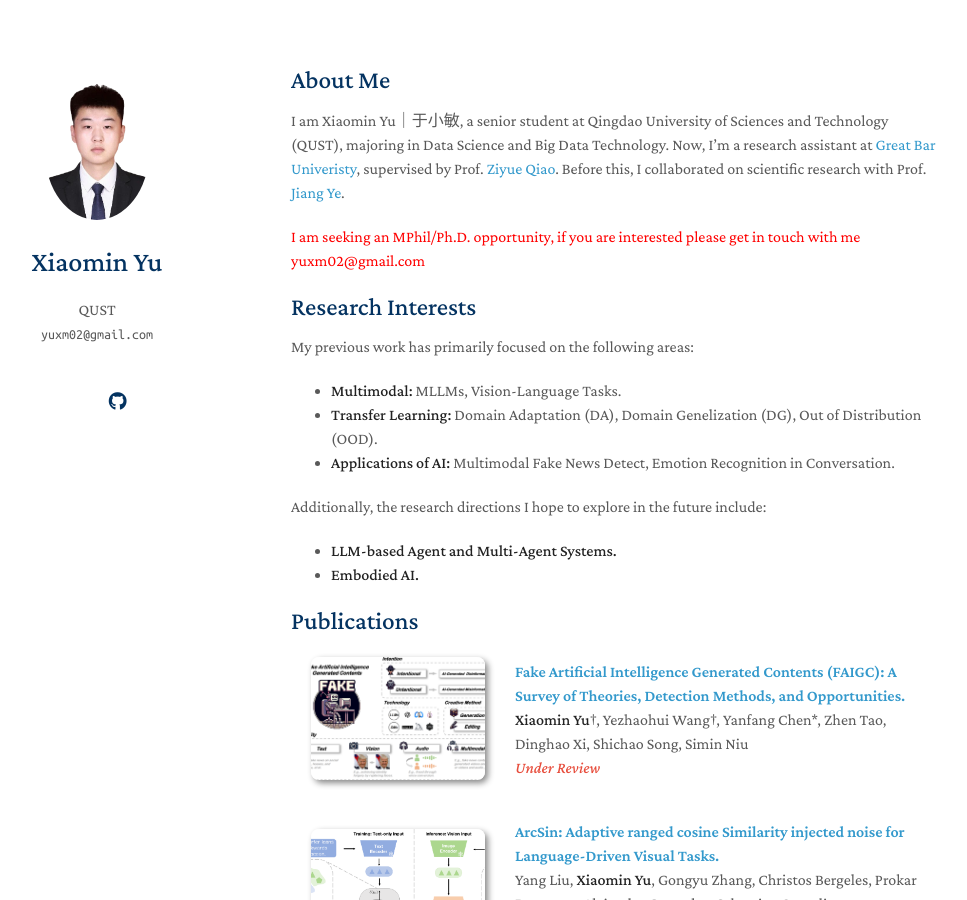
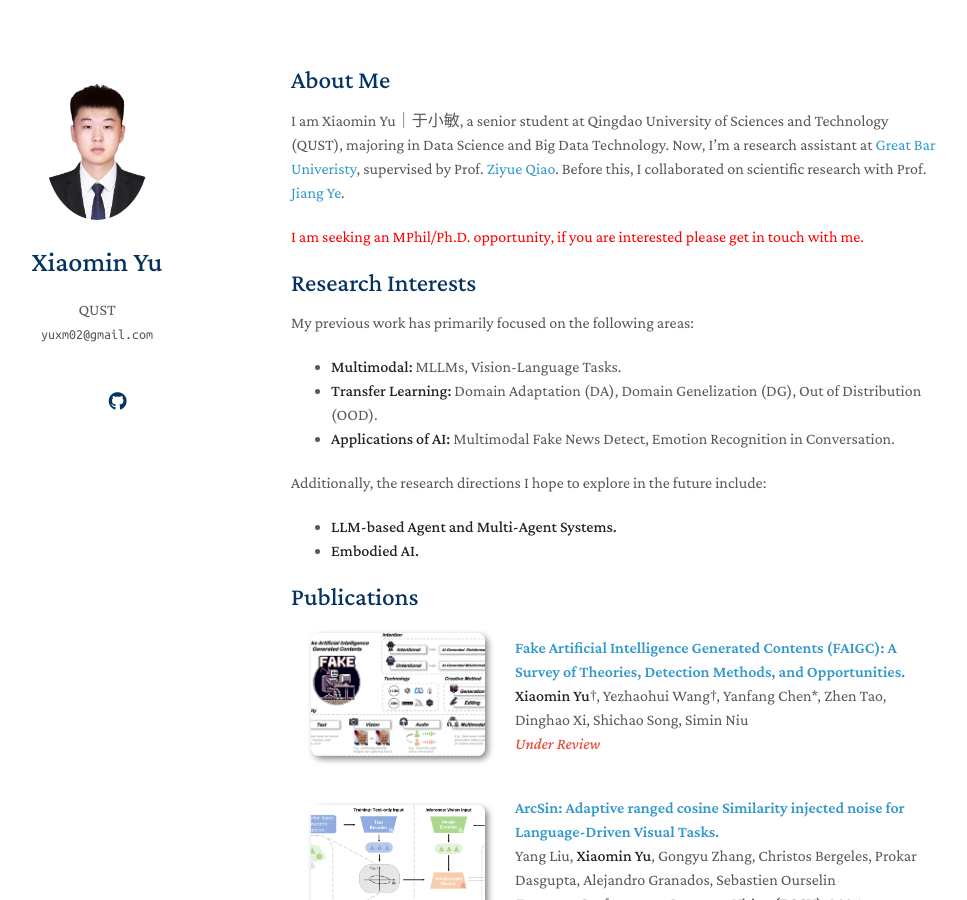
Before and after one commit to Yu-xm/Yu-xm.github.io, a Jekyll site: the page built from index.md, in a window 1280 px wide and 900 px high. Shown: the whole window, without its empty margins (179-1146 px from the left). Built offline with Jekyll 4.4.1, drawn with Linux system fonts in a browser that asks for light colours; nearby versions of some CDN libraries; a style sheet for code colours, icons or effects is not loaded; our own code applies the rules of GitHub Pages for plain Markdown files.

Commit message:
Update index.md

```diff
--- a/index.md
+++ b/index.md
@@ -6,7 +6,7 @@ layout: homepage
 
 I am Xiaomin Yu｜于小敏, a senior student at Qingdao University of Sciences and Technology (QUST), majoring in Data Science and Big Data Technology. Now, I’m a research assistant at [Great Bar Univeristy](https://www.gbu.edu.cn/detail/article/729), supervised by Prof. [Ziyue Qiao](https://scholar.google.com/citations?user=orHYf14AAAAJ). Before this, I collaborated on scientific research with Prof. [Jiang Ye](https://scholar.google.co.uk/citations?user=QkvwQpAAAAAJ).
 
-<span style="color:red"> I am seeking an MPhil/Ph.D. opportunity, if you are interested please get in touch with me yuxm02@gmail.com </span>
+<span style="color:red">I am seeking an MPhil/Ph.D. opportunity, if you are interested please get in touch with me.</span>
 
 ## Research Interests
 
```
